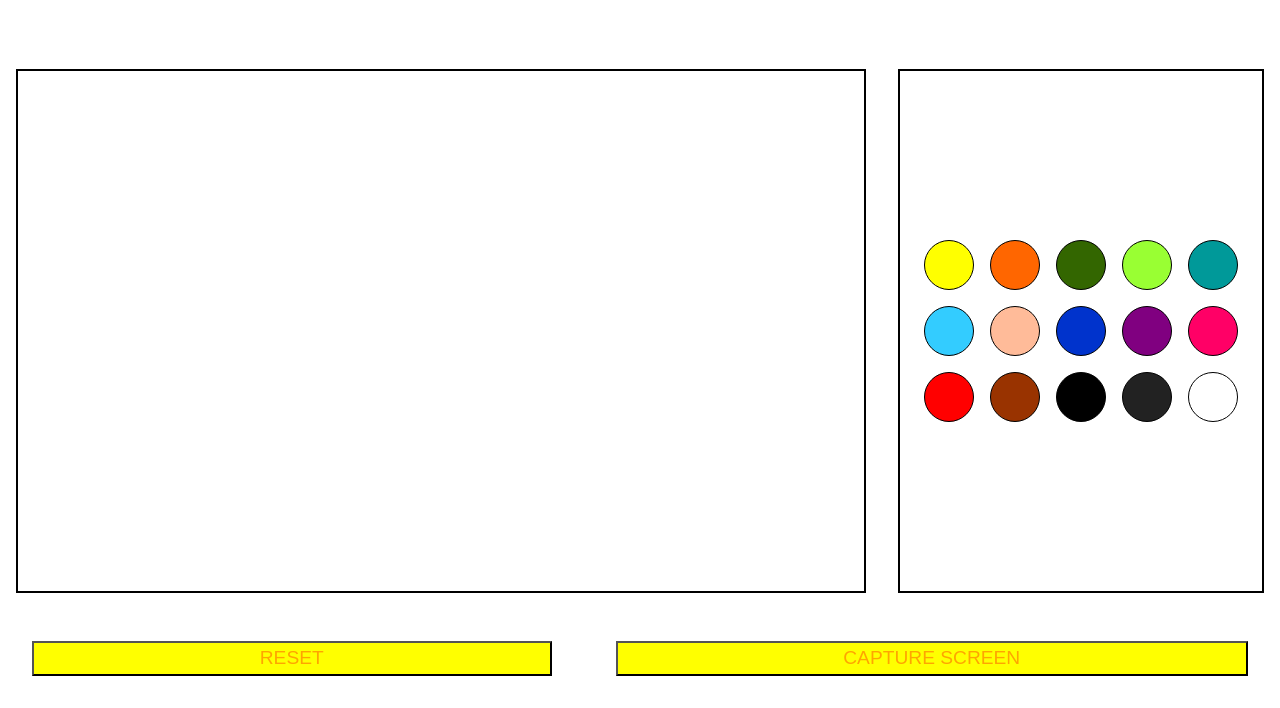
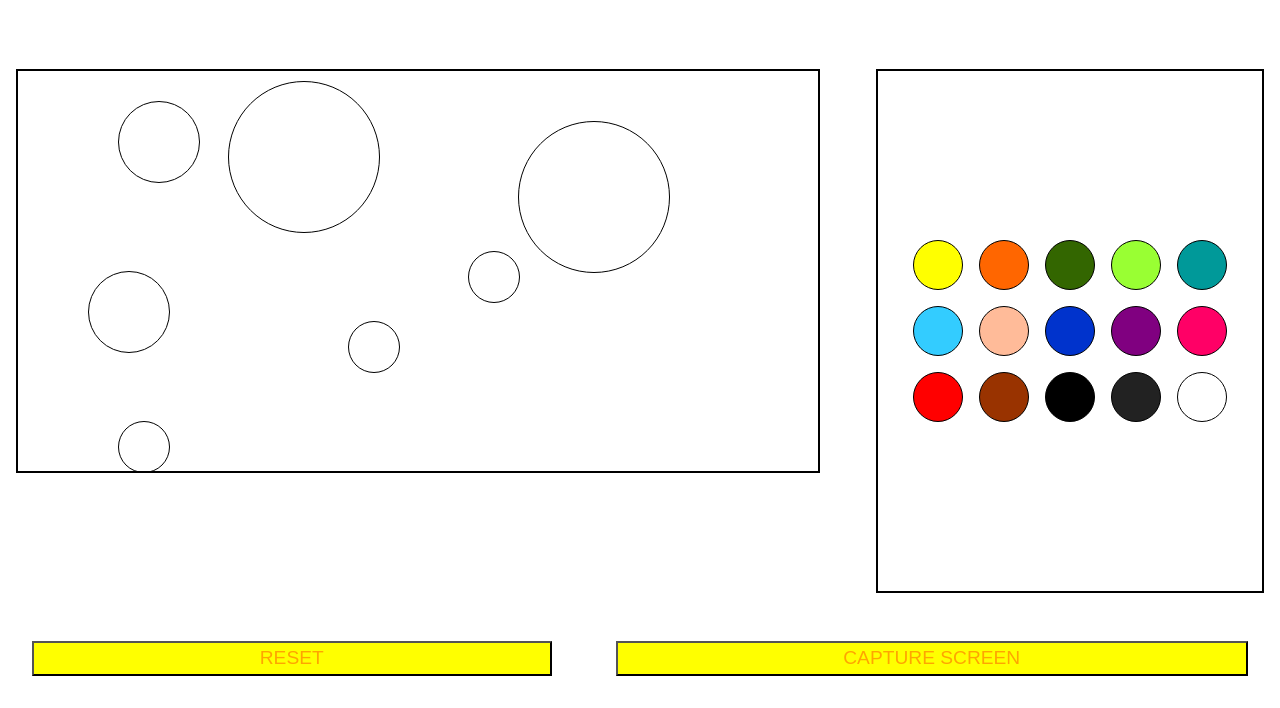
Before and after one commit to veredrec/color-it, a plain HTML site: page index.html in a window 1280 px wide. Shown: the part 102-810 px from the top of the page. Drawn offline with Linux system fonts and the light colour scheme.

Commit message:
Add circles to page for coloring

```diff
--- a/index.html
+++ b/index.html
@@ -15,6 +15,13 @@
   </header>
   <section class="main">
     <div class="drawing">
+      <div class="circle large a"></div>
+      <div class="circle large b"></div>
+      <div class="circle medium c"></div>
+      <div class="circle medium d"></div>
+      <div class="circle small e"></div>
+      <div class="circle small f"></div>
+      <div class="circle small g"></div>
     </div>
     <div class="colors">
       <p class="color yellow"></p>
--- a/style.css
+++ b/style.css
@@ -47,6 +47,58 @@ body {
   padding: 0.3rem;
   margin: 2rem;
   flex-grow: 1;
+}
+/* DRAWING */
+.drawing {
+  width: 800px;
+  height: 400px;
+  position: relative;
+  z-index: -3;
+}
+.circle {
+  position: absolute;
+  border: 1px solid black;
+  border-radius: 50%;
+}
+.large {
+  width: 150px;
+  height: 150px;
+}
+.medium {
+  width: 80px;
+  height: 80px;
+}
+.small {
+  width: 50px;
+  height: 50px;
+}
+.a {
+  top: 50px;
+  left: 500px;
+}
+.b {
+  top: 10px;
+  left: 210px;
+}
+.c {
+  top: 200px;
+  left: 70px;
+}
+.d {
+  top: 30px;
+  left: 100px;
+}
+.e {
+  top: 250px;
+  left: 330px;
+}
+.f {
+  top: 180px;
+  left: 450px;
+}
+.g {
+  top: 350px;
+  left: 100px;
 }
 /* COLORS */
 .colors {
```
